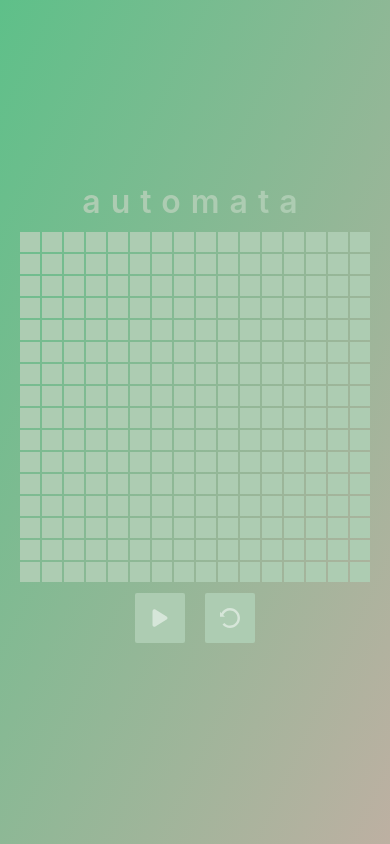
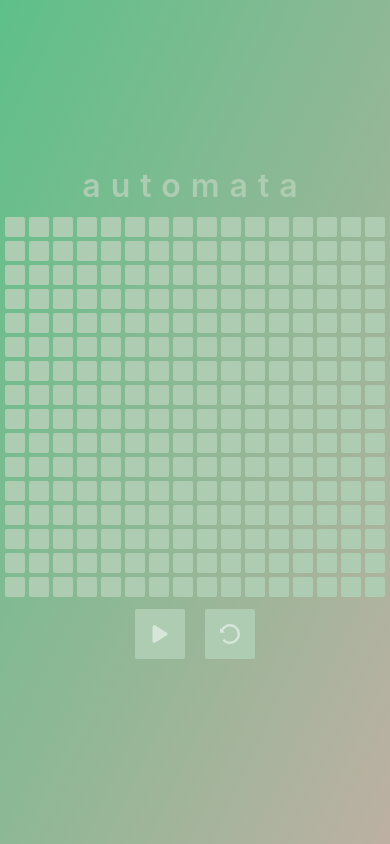
Before and after one commit to HaleCT2/halect2.github.io, a React (Create React App) app: page / in a window 390 px wide. Built offline with nearby package versions, Linux system fonts and the light colour scheme.

Commit message:
Fix Mobile Look

```diff
--- a/src/App.scss
+++ b/src/App.scss
@@ -9,7 +9,7 @@ $spacer: 6px;
 $boardWidth: $cols * ($noteSize + $spacer);
 
 $mobileNoteSize: 20px;
-$mobileSpacer: 2px;
+$mobileSpacer: 4px;
 $mobileBoardWidth: $cols * ($mobileNoteSize + $mobileSpacer);
 
 $_bg: #5ec089 #bdb0a2;
@@ -219,7 +219,7 @@ h1{
 }
 
 @media (max-width: $boardWidth){
-	#social-container #social-links, #social-container #tooltip {
+	#social-container #social-links {
 		display: none;
 	}
 	#board {
@@ -229,10 +229,10 @@ h1{
   		height: $mobileNoteSize;
   		width: $mobileNoteSize;
 		margin: $mobileSpacer / 2;
-		border-radius: 0;
+		border-radius: 1;
 	}
 	.note {
-		border-radius: 0;
+		border-radius: 1;
 	}
 	.ripple {
   		height: $mobileNoteSize;
```
